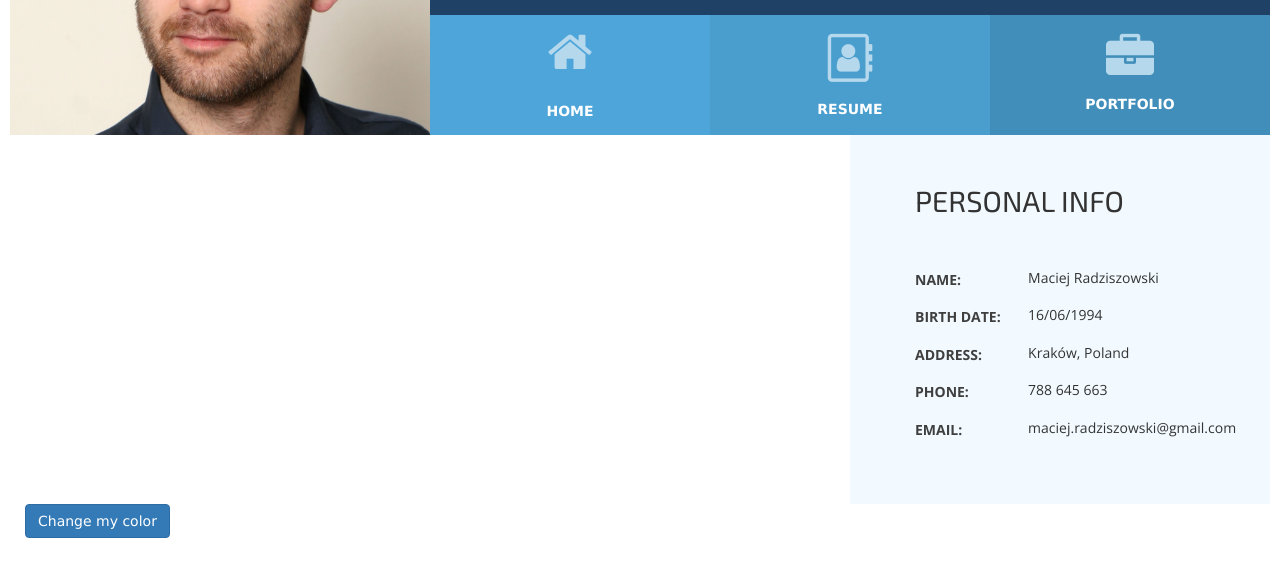
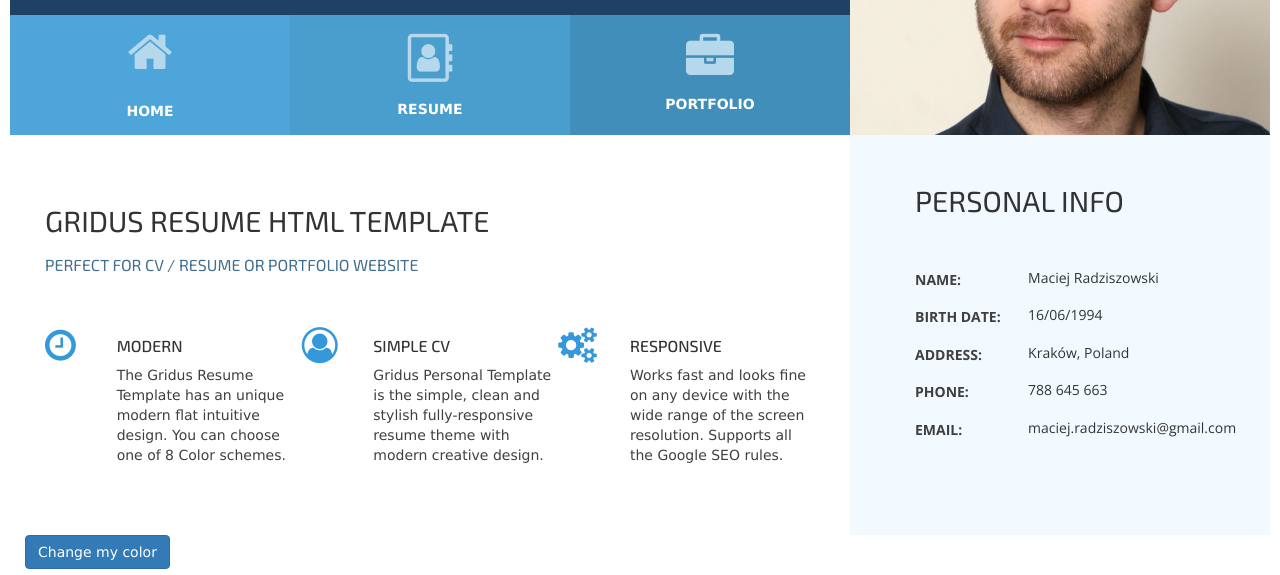
Before and after one commit to voliseq/voliseq.github.io, a website: page index.html in a window 1280 px wide. Shown: the part 225-800 px from the top of the page. Drawn offline with nearby package versions, Linux system fonts and the light colour scheme.

Commit message:
personal row

```diff
--- a/css/custom.css
+++ b/css/custom.css
@@ -1,25 +1,37 @@
-@import url("https://fonts.googleapis.com/css?family=Exo+2:200,400");
+@import url("https://fonts.googleapis.com/css?family=Exo+2:200,400,500");
 @import url("https://fonts.googleapis.com/css?family=Open+Sans:400,700");
 body {
   font-family: Verdana, Arial, Helvetica, sans-serif;
   font-size: 1rem; }
 
-#content {
-  max-width: 1260px; }
-
-h1, h2, h3 {
+h1, h2, h3, h4 {
   font-family: "Exo 2", sans-serif; }
 
 h1 {
   font-size: 2.5rem; }
 
+.uppercase {
+  text-transform: uppercase; }
+
+.color-blue {
+  color: #3498db; }
+
+.nopadding {
+  padding: 0; }
+
+#content {
+  max-width: 1260px; }
+
+.padding-50 {
+  padding: 50px; }
+
+.flex-row {
+  display: flex; }
+
 header {
   color: #fff; }
   header h1, header h2 {
     font-weight: 200; }
-
-.padding-50 {
-  padding: 50px; }
 
 #main-photo {
   background: url("../img/main-photo.jpg");
@@ -129,42 +141,74 @@ header {
       position: relative;
       top: 31px; }
 
-#personal {
+#personal-row #personal {
   background-color: #f2faff; }
-  #personal .dividewhite {
+  #personal-row #personal .dividewhite {
     height: 50px; }
-  #personal h3 {
+  #personal-row #personal h3 {
     margin: 0;
     text-transform: uppercase;
     font-weight: 400;
     font-size: 1.8125rem; }
-  #personal p {
+  #personal-row #personal p {
     margin: 0;
     font-family: "Open Sans", sans-serif; }
-  #personal .one, #personal .two {
+  #personal-row #personal .one, #personal-row #personal .two {
     display: inline-block; }
-  #personal .one {
+  #personal-row #personal .one {
     display: inline-block;
     width: 30%;
     margin-right: 21px;
     z-index: 2;
     padding-top: 2px;
     vertical-align: top; }
-  #personal .one p {
+  #personal-row #personal .one p {
     text-transform: uppercase;
     line-height: 1.6em;
     font-size: 14px;
     font-weight: 700;
     color: #3f3f3f; }
-  #personal .two p {
+  #personal-row #personal .two p {
     line-height: 1.6em;
     font-size: 14px;
     font-weight: 400; }
-  #personal .two {
+  #personal-row #personal .two {
     display: inline-block;
     position: relative;
     width: 60%; }
-  #personal .box {
+  #personal-row #personal .box {
     margin: 0 0 13px 0;
     display: block;
     clear: both; }
+
+#personal-row #details i {
+  font-size: 2.25rem; }
+
+#personal-row #details .title, #personal-row #details .subtitle {
+  font-weight: 400; }
+
+#personal-row #details .quote {
+  margin: 14px 0; }
+  #personal-row #details .quote h4 {
+    color: #406e8e;
+    font-size: 1rem;
+    margin: 0;
+    padding-top: 5px; }
+
+#personal-row #details h3.title {
+  font-size: 1.8125rem; }
+
+#personal-row #details .dividewhite {
+  height: 30px; }
+
+#personal-row #details .divider-dynamic {
+  height: 10px; }
+
+#personal-row #details .infoblock h4 {
+  font-weight: 500;
+  font-size: 1rem; }
+
+#personal-row #details .infoblock p {
+  font-family: Verdana, Arial, Helvetica, sans-serif;
+  font-size: 0.875rem;
+  color: #3f3f3f; }
--- a/gulpfile.js
+++ b/gulpfile.js
@@ -3,11 +3,13 @@
  */
 var gulp = require('gulp'),
     sass = require('gulp-sass'),
-    live = require('gulp-livereload');
+    live = require('gulp-livereload'),
+    concat = require("gulp-concat");
 
 gulp.task("sass", function(){
 
     return gulp.src('./sass/*.scss')
+        .pipe(concat('custom.scss'))
         .pipe(sass().on('error', sass.logError))
         .pipe(gulp.dest('./css'));
 
--- a/index.html
+++ b/index.html
@@ -25,10 +25,12 @@
 
 
 <div class="container-fluid" id="content">
+
+    <!--HEADER!-->
+
     <header>
         <div class="row">
-            <div class="col-sm-4" id="main-photo">
-            </div>
+            <!--LEFT!-->
             <div class="col-sm-8" id="my-info">
                 <div class="row name">
                     <div class="col-sm-10 name-title">
@@ -71,10 +73,82 @@
                     </div>
                 </div>
             </div>
+            <div class="col-sm-4" id="main-photo">
+            </div>
+            <!--RIGHT!-->
+
         </div>
     </header>
+
+    <!--PERSONAL!-->
+
     <div class="row flex-row" id="personal-row">
-        <div id="personal" class="col-md-4 col-md-offset-8 flex-column">
+        <!--LEFT!-->
+        <div class="col-md-8 flex-column nopadding" id="details">
+            <div class="padding-50 flex-panel">
+                <div class="row row-no-padding">
+                    <div class="col-md-12 nopadding">
+                        <h3 class="title">GRIDUS RESUME HTML TEMPLATE</h3>
+                        <div class="quote">
+                            <h4 class="subtitle">PERFECT FOR CV / RESUME OR PORTFOLIO WEBSITE</h4>
+                            <div class="dividewhite"></div>
+                        </div>
+                    </div>
+                </div>
+                <div class="divider-dynamic"></div>
+                <div class="row nopadding">
+                    <div class="col-md-4 infoblock nopadding">
+                        <div class="row">
+                            <div class="col-xs-12 col-sm-1 col-md-3">
+                                <i class="fa fa-clock-o color-blue"></i>
+                                <div class="dividewhite1"></div>
+                            </div>
+                            <div class="col-xs-12 col-sm-11 col-md-9">
+                                <h4 class="font-accident-two-medium uppercase">MODERN</h4>
+                                <p class="">
+                                    The Gridus Resume Template has an unique modern flat intuitive design. You can
+                                    choose one of 8 Color schemes.
+                                </p>
+                            </div>
+                        </div>
+                        <div class="divider-dynamic"></div>
+                    </div>
+                    <div class="col-md-4 infoblock nopadding">
+                        <div class="row">
+                            <div class="col-xs-12 col-sm-1 col-md-3">
+                                <i class=" fa fa-user-circle-o color-blue"></i>
+                                <div class="dividewhite1"></div>
+                            </div>
+                            <div class="col-xs-12 col-sm-11 col-md-9">
+                                <h4 class="font-accident-two-medium uppercase">SIMPLE CV</h4>
+                                <p class="">
+                                    Gridus Personal Template is the simple, clean and stylish fully-responsive resume theme with modern creative design.
+                                </p>
+                            </div>
+                        </div>
+                        <div class="divider-dynamic"></div>
+                    </div>
+                    <div class="col-md-4 infoblock nopadding">
+                        <div class="row">
+                            <div class="col-xs-12 col-sm-1 col-md-3">
+                                <i class="fa fa-cogs color-blue"></i>
+                                <div class="dividewhite1"></div>
+                            </div>
+                            <div class="col-xs-12 col-sm-11 col-md-9">
+                                <h4 class="font-accident-two-medium uppercase">RESPONSIVE</h4>
+                                <p class="">
+                                    Works fast and looks fine on any device with the wide range of the screen resolution. Supports all the Google SEO rules.
+                                </p>
+                            </div>
+                        </div>
+                        <div class="divider-dynamic"></div>
+                    </div>
+                </div>
+            </div>
+
+        </div>
+        <!--RIGHT!-->
+        <div id="personal" class="col-md-4 flex-column">
             <div class="padding-50 flex-panel">
                 <h3 class="font-accident-two-normal uppercase title">Personal Info</h3>
                 <div class="dividewhite"></div>
--- a/package.json
+++ b/package.json
@@ -12,6 +12,7 @@
   "author": "",
   "license": "ISC",
   "devDependencies": {
+    "gulp-concat": "^2.6.1",
     "gulp-livereload": "^3.8.1",
     "gulp-sass": "^3.1.0"
   }
--- /dev/null
+++ b/sass/general.scss
@@ -0,0 +1,46 @@
+$white-font: #fff;
+$color-blue: #3498db;
+@import url('https://fonts.googleapis.com/css?family=Exo+2:200,400,500');
+@import url('https://fonts.googleapis.com/css?family=Open+Sans:400,700');
+//fonts
+body {
+    font-family: Verdana, Arial, Helvetica, sans-serif;
+    font-size: 1rem;
+
+}
+
+h1, h2, h3, h4 {
+    font-family: "Exo 2", sans-serif
+}
+
+h1 {
+    font-size: 2.5rem;
+}
+.uppercase{
+    text-transform: uppercase;
+}
+
+// colors
+.color-blue {
+    color: $color-blue;
+}
+
+//paddings n display
+
+
+.nopadding{
+    padding: 0;
+}
+
+#content {
+    max-width: 1260px;
+}
+
+.padding-50 {
+    padding: 50px;
+}
+
+.flex-row {
+    display: flex;
+
+}
--- a/sass/custom.scss
+++ b/sass/header.scss
@@ -1,21 +1,3 @@
-$white-font: #fff;
-@import url('https://fonts.googleapis.com/css?family=Exo+2:200,400');
-@import url('https://fonts.googleapis.com/css?family=Open+Sans:400,700');
-body {
-    font-family: Verdana, Arial, Helvetica, sans-serif;
-    font-size: 1rem;
-
-}
-#content{
-    max-width: 1260px;
-}
-h1, h2, h3 {
-    font-family: "Exo 2", sans-serif
-}
-
-h1 {
-    font-size: 2.5rem;
-}
 
 header {
     color: $white-font;
@@ -23,10 +5,6 @@ header {
         font-weight: 200;
     }
 }
-.padding-50{
-    padding: 50px;
-}
-
 #main-photo {
     background: url('../img/main-photo.jpg');
     background-position: center -50px;
@@ -167,55 +145,3 @@ header {
     }
 
 }
-#personal{
-    background-color: #f2faff;
-    .dividewhite{
-        height: 50px;
-    }
-    h3{
-        margin: 0;
-        text-transform: uppercase;
-        font-weight: 400;
-        font-size: 1.8125rem;
-    }
-    p{
-        margin: 0;
-        font-family: "Open Sans", sans-serif;
-    }
-    .one, .two{
-        display: inline-block;
-    }
-    .one{
-        display: inline-block;
-        width: 30%;
-        margin-right: 21px;
-        z-index: 2;
-        padding-top: 2px;
-        vertical-align: top;
-    }
-    .one p{
-        text-transform: uppercase;
-        line-height: 1.6em;
-        font-size: 14px;
-        font-weight: 700;
-        color: #3f3f3f;
-    }
-    .two p{
-        line-height: 1.6em;
-        font-size: 14px;
-        font-weight: 400;
-    }
-
-    .two{
-        display: inline-block;
-        position: relative;
-        width: 60%;
-    }
-
-    .box{
-        margin: 0 0 13px 0;
-        display: block;
-        clear: both;
-    }
-
-}
--- /dev/null
+++ b/sass/personal.scss
@@ -0,0 +1,93 @@
+#personal-row {
+    #personal {
+        background-color: #f2faff;
+        .dividewhite {
+            height: 50px;
+        }
+        h3 {
+            margin: 0;
+            text-transform: uppercase;
+            font-weight: 400;
+            font-size: 1.8125rem;
+        }
+        p {
+            margin: 0;
+            font-family: "Open Sans", sans-serif;
+        }
+        .one, .two {
+            display: inline-block;
+        }
+        .one {
+            display: inline-block;
+            width: 30%;
+            margin-right: 21px;
+            z-index: 2;
+            padding-top: 2px;
+            vertical-align: top;
+        }
+        .one p {
+            text-transform: uppercase;
+            line-height: 1.6em;
+            font-size: 14px;
+            font-weight: 700;
+            color: #3f3f3f;
+        }
+        .two p {
+            line-height: 1.6em;
+            font-size: 14px;
+            font-weight: 400;
+        }
+
+        .two {
+            display: inline-block;
+            position: relative;
+            width: 60%;
+        }
+
+        .box {
+            margin: 0 0 13px 0;
+            display: block;
+            clear: both;
+        }
+    }
+    #details {
+        i{
+            font-size: 2.25rem;
+        }
+        .title, .subtitle {
+            font-weight: 400;
+        }
+        .quote{
+            margin: 14px 0;
+            h4 {
+                color: #406e8e;
+                font-size: 1rem;
+                margin: 0;
+                padding-top: 5px;
+            }
+        }
+        h3.title {
+            font-size: 1.8125rem;
+        }
+
+        .dividewhite{
+            height: 30px;
+        }
+
+        .divider-dynamic{
+            height: 10px;
+        }
+
+        .infoblock{
+            h4{
+                font-weight: 500;
+                font-size: 1rem;
+            }
+            p{
+                font-family: Verdana, Arial, Helvetica, sans-serif;
+                font-size: 0.875rem;
+                color: #3f3f3f;
+            }
+        }
+    }
+}
```
